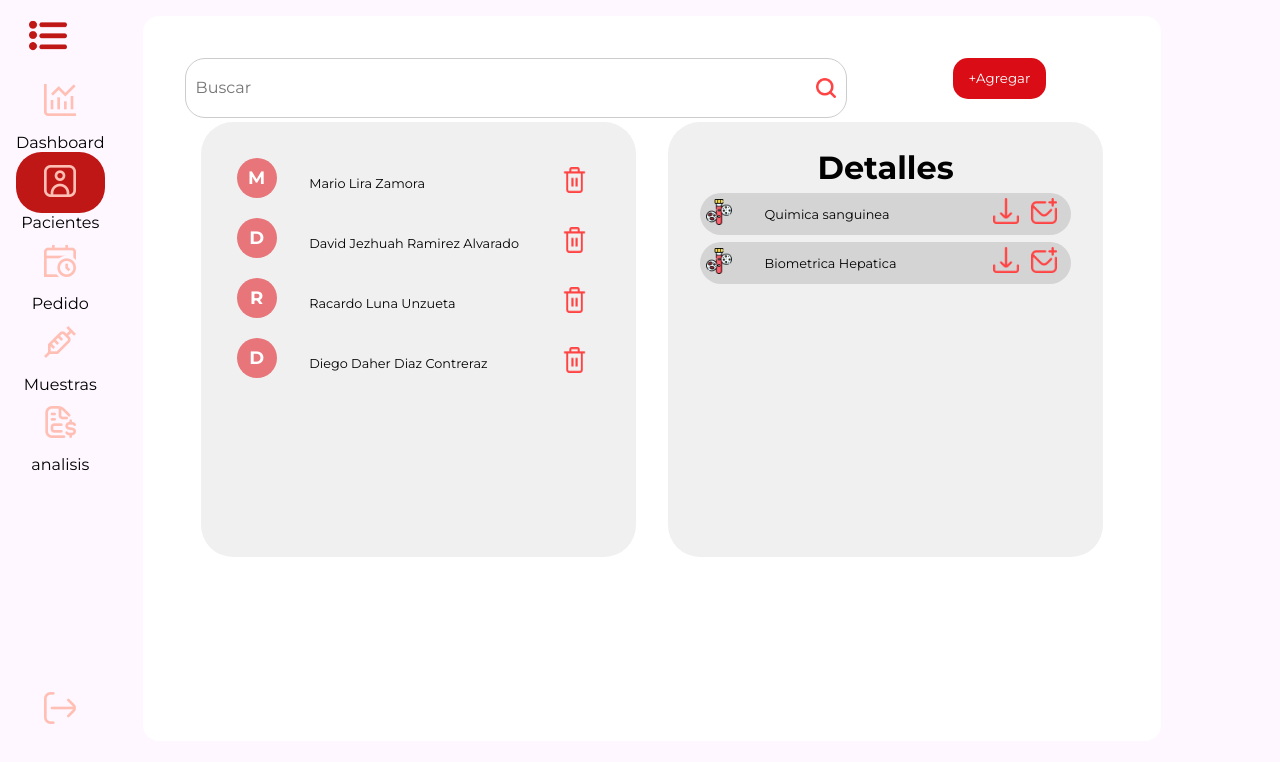
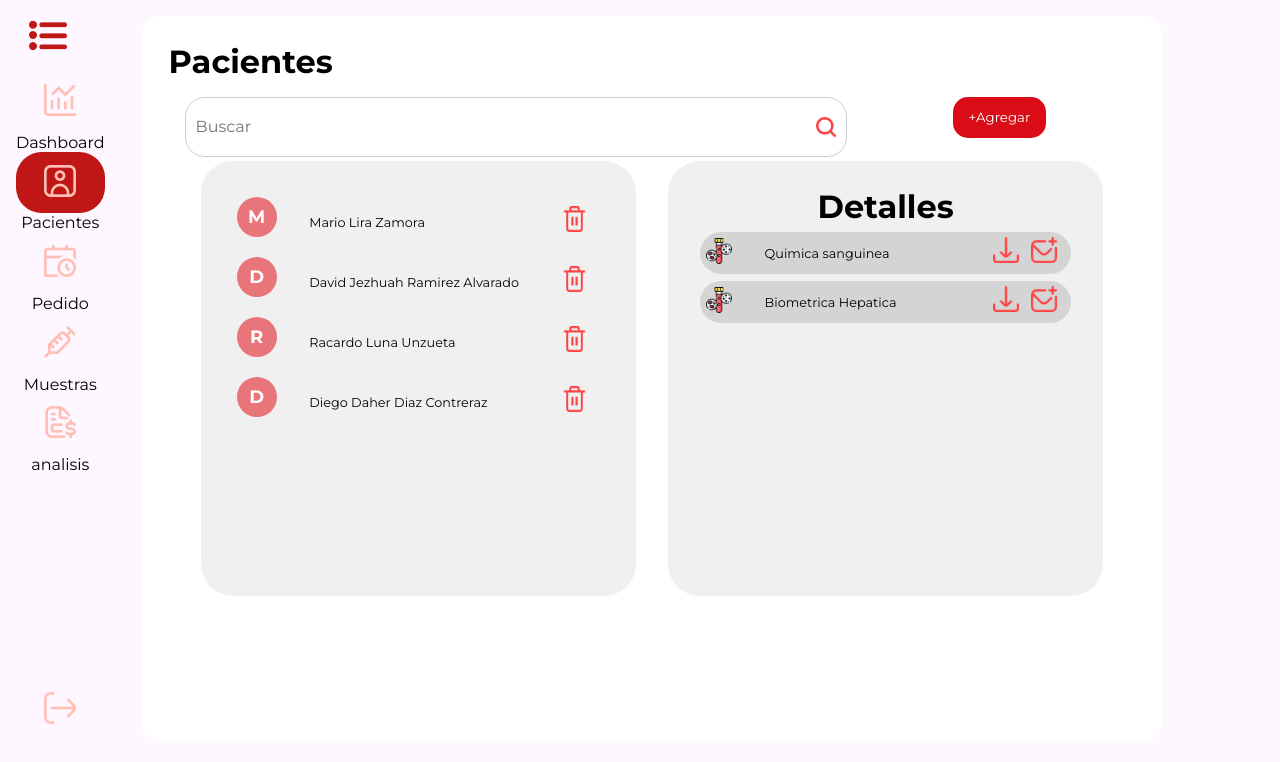
Before and after one commit to IngRamirezJezhuah/Integradora_II_Front, a React (Create React App) app in the folder FRONTEND/Web/integradora_2/: page /Pacientes in a window 1280 px wide. Shown: the top 762 px of the page. Built offline with nearby package versions, Linux system fonts and the light colour scheme.

Commit message:
conexion backend

```diff
--- a/FRONTEND/Web/integradora_2/src/Screens/Pacientes.jsx
+++ b/FRONTEND/Web/integradora_2/src/Screens/Pacientes.jsx
@@ -1,5 +1,5 @@
 //rfce para hacer una plantilla
-import React from 'react'
+//import React, { useEffect, useState } from 'react'
 //import {useState,useEffect} from 'react'
 import { Link } from 'react-router-dom';
 import { SearchBar } from '../Components';
@@ -18,35 +18,26 @@ const Pacientes =() => {
         "Quimica sanguinea",
         "Biometrica Hepatica"
     ]
-    /* version con servidor, no funciona de manera local
-    const [pacientes, setPacientes] = useState([])
+    /*const [pacientes, setPacientes] = useState([]);
+
+
     useEffect(() => {
-        const fetchPacientes = async () => {
+    const getPacientes = async () => {
         try {
-                const response = await fetch("https://8d5e-189-197-191-34.ngrok-free.app/usuarios", {
-                    method: "GET",
-                    headers: {
-                        "Content-Type": "application/json"
+            const res = await fetch("https://8d5e-189-197-191-34.ngrok-free.app/usuarios");
+            const data = await res.json();
+            console.log("Pacientes desde backend:", data);
+            setPacientes(data);
+        } catch (error){
+            console.error("error al obtener pacientes",error);
         }
-                })
-                const data = await response.json()
-                if (response.ok) {
-                    setPacientes(data) // aquí asumimos que data es un array de pacientes
-                    console.log("Pacientes cargados:", data)
-                } else {
-                    console.error("Error:", data.message)
-                    alert("Error al obtener pacientes")
-                }
-            } catch (error) {
-                console.error("Error en la petición:", error)
-                alert("No se pudo conectar al servidor")
-            }
-        }
+    };
+    getPacientes();
+}, []);  */
 
-        fetchPacientes()
-    }, [])*/
     return (
             <div>
+                <h1>Pacientes </h1>
                 <div className='buscador'>
                     <Link to="/Nuevo-Paciente-Form">
                     <button className='btn-agregar'>+Agregar</button>
@@ -57,15 +48,13 @@ const Pacientes =() => {
                     <div className='scale-up-ver-center'>
                             <div className='caja_1'>
                                 <div className='scroll'>
-                                    {/* version con servidor, no funciona en local
+                                    {/*
                                     {pacientes.map((paciente, index) => {
                                         const nombreCompleto = `${paciente.nombre} ${paciente.apellidoPaterno} ${paciente.apellidoMaterno}`;
                                         const inicial = paciente.nombre.charAt(0);
                                         return (
                                             <div key={index} className='prueba_tabla'>
-                                                    <div className='inicial-circulo'>
-                                                        {inicial}
-                                                    </div>
+                                                <div className='inicial-circulo'>{inicial}</div>
                                                 <div>
                                                     <p className='prueba-name'>{nombreCompleto}</p>
                                                 </div>
@@ -76,12 +65,12 @@ const Pacientes =() => {
                                         );
                                         })}
                                     */}
-                                    {nombres.map((nombreCompleto,index) => {/*se usa map para iterar la lista y generar un bloque prueba_tabla por cada nombre tambien la usare en chechbox*/
-                                        const inicial = nombreCompleto.charAt(0);/*se obtiene la inicial con .charAt(0) para cada nombre dentro del map. recordar esta mamada*/
+                                    {nombres.map((nombreCompleto,index) => {
+                                        const inicial = nombreCompleto.charAt(0);
                                         return(
-                                            <div key={index} className='prueba_tabla'>{/*cada hijo renderizado con map debe tener una key, por eso usé el índice index. */}
+                                            <div key={index} className='prueba_tabla'>
                                                 <div className='inicial-circulo'>
-                                                    {inicial}
+                                                    <p className='letra-circulo'>{inicial}</p>
                                                 </div>
                                                 <div>
                                                     <p className='prueba-name'>{nombreCompleto}</p>
@@ -120,5 +109,8 @@ const Pacientes =() => {
             </div>
     )
 }
-
 export default Pacientes;
+/*
+en consola da un error para recibir n el back
+main.ff0e15bcc3380cc32ddd.hot-update.js:49 error al obtener pacientes SyntaxError: Unexpected token '<', "<!DOCTYPE "... is not valid JSON
+*/
```
Lines whose indentation alone changed are shown as unchanged.
